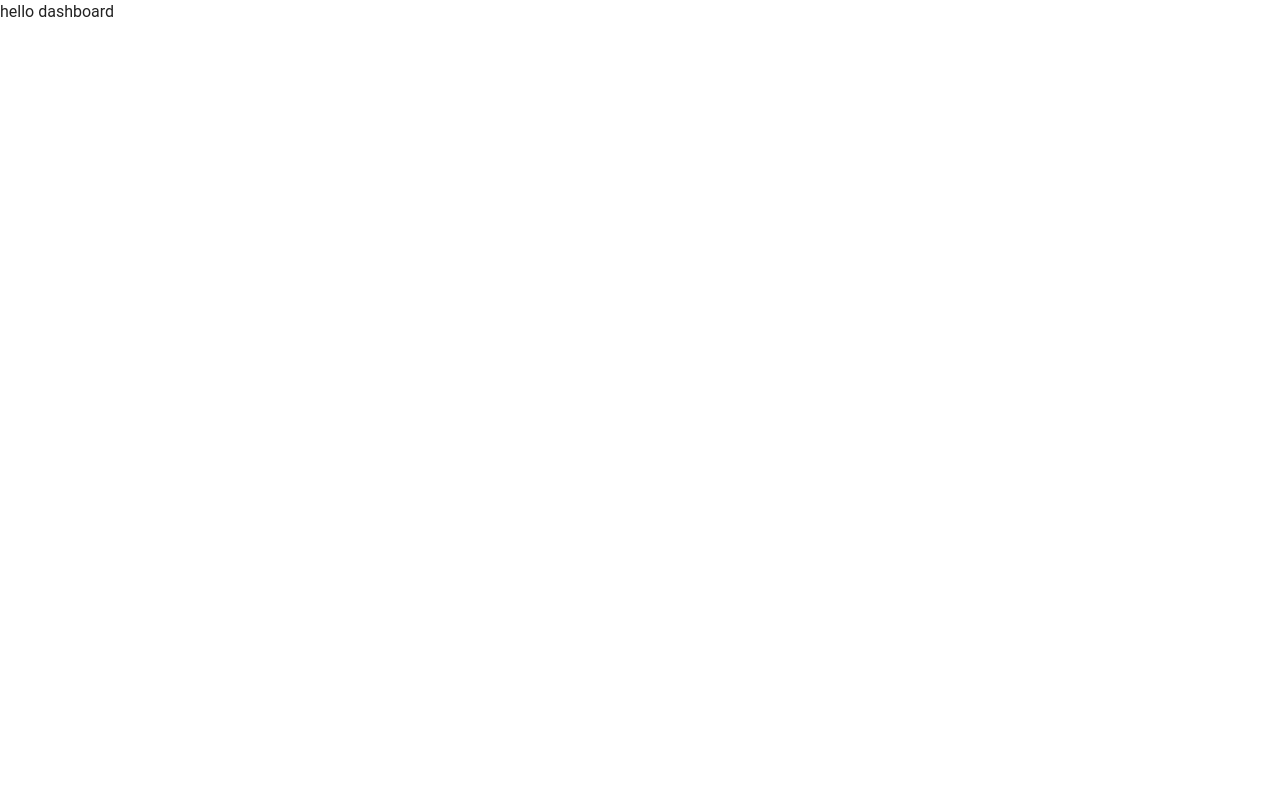
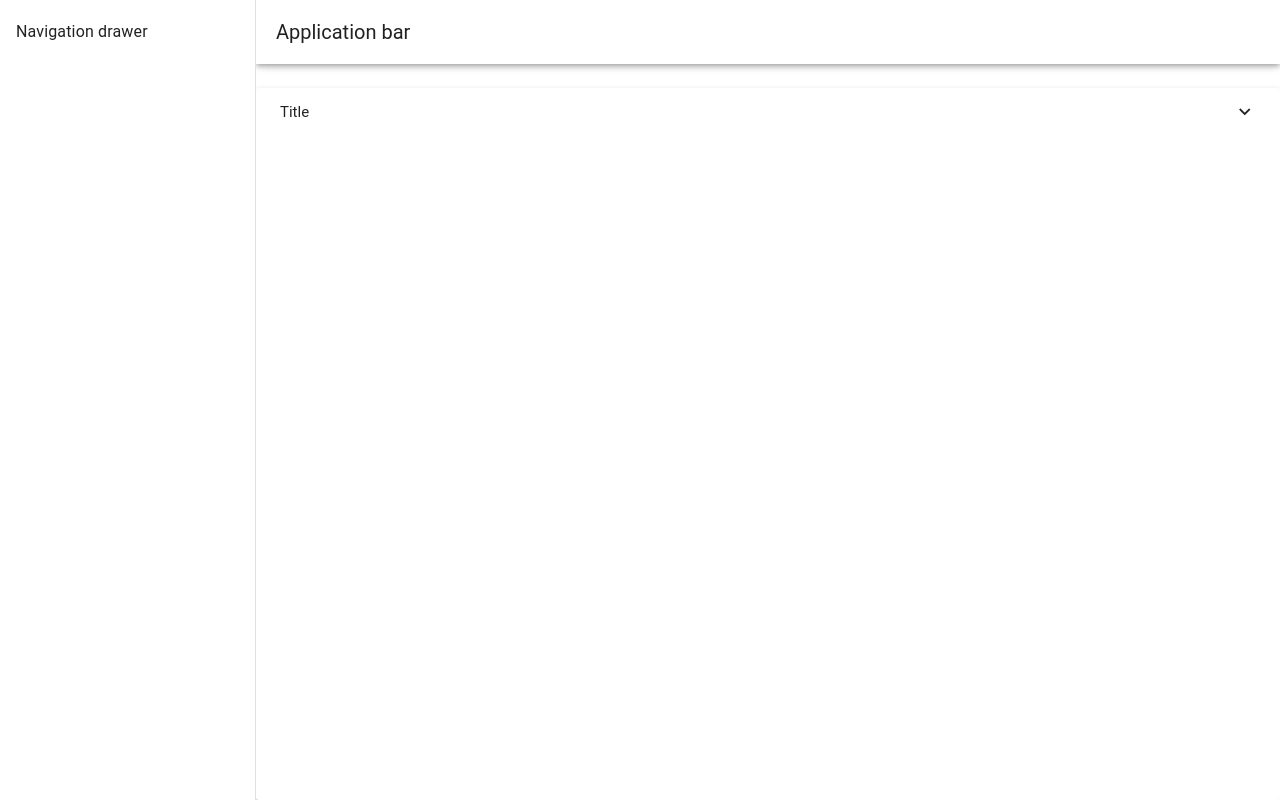
Before and after one commit to coconilu/miniature-winner, a Nuxt app: page /dashboard in a window 1280 px wide. Built offline with nearby package versions, Linux system fonts and the light colour scheme.

Commit message:
Refactor layout and add Vuetify components to dashboard page

```diff
--- a/pages/dashboard/index.vue
+++ b/pages/dashboard/index.vue
@@ -1,3 +1,21 @@
 <template>
-  <div class="column">hello dashboard</div>
+  <v-layout class="rounded rounded-md">
+    <v-navigation-drawer>
+      <v-list>
+        <v-list-item title="Navigation drawer"></v-list-item>
+      </v-list>
+    </v-navigation-drawer>
+
+    <v-app-bar title="Application bar"></v-app-bar>
+
+    <v-main class="d-flex align-stretch mt-6" style="min-height: 300px">
+      <v-expansion-panels>
+        <v-expansion-panel
+          title="Title"
+          text="Lorem ipsum dolor sit amet consectetur adipisicing elit. Commodi, ratione debitis quis est labore voluptatibus! Eaque cupiditate minima"
+        >
+        </v-expansion-panel>
+      </v-expansion-panels>
+    </v-main>
+  </v-layout>
 </template>
```
